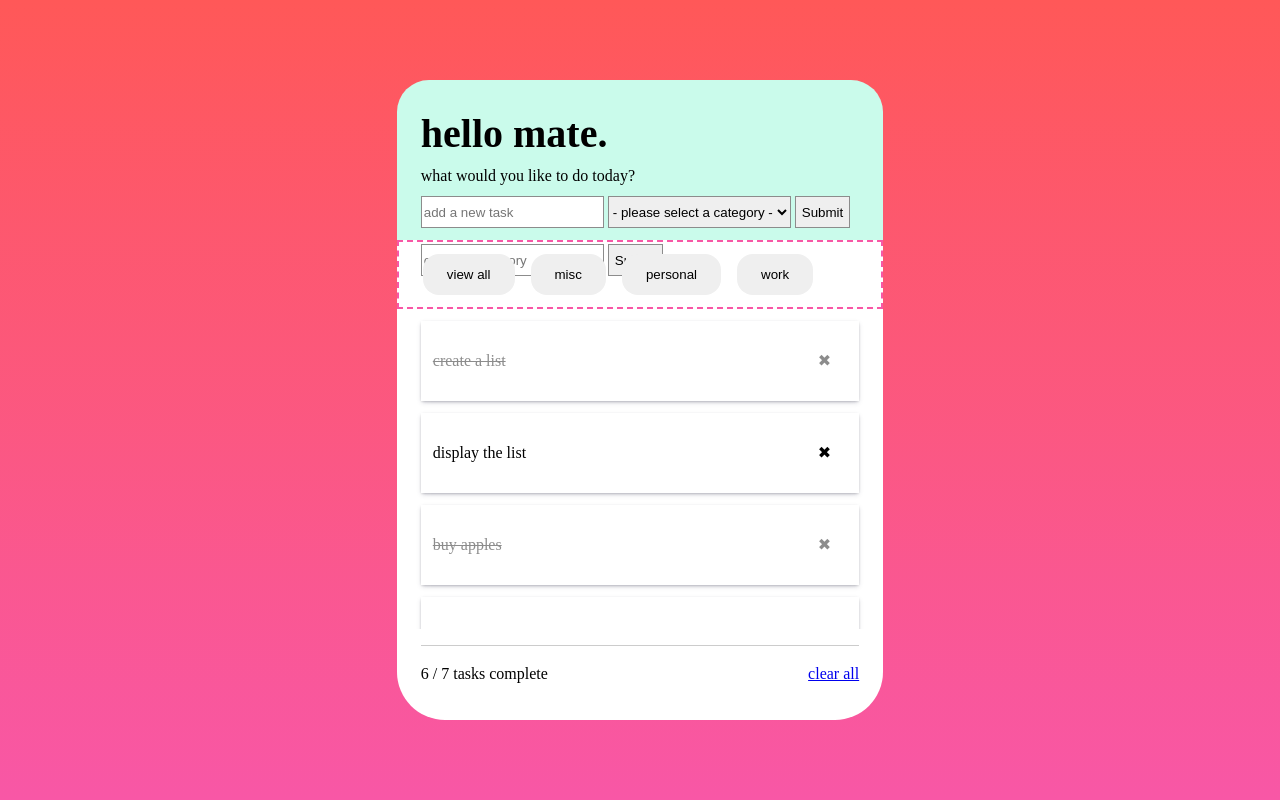
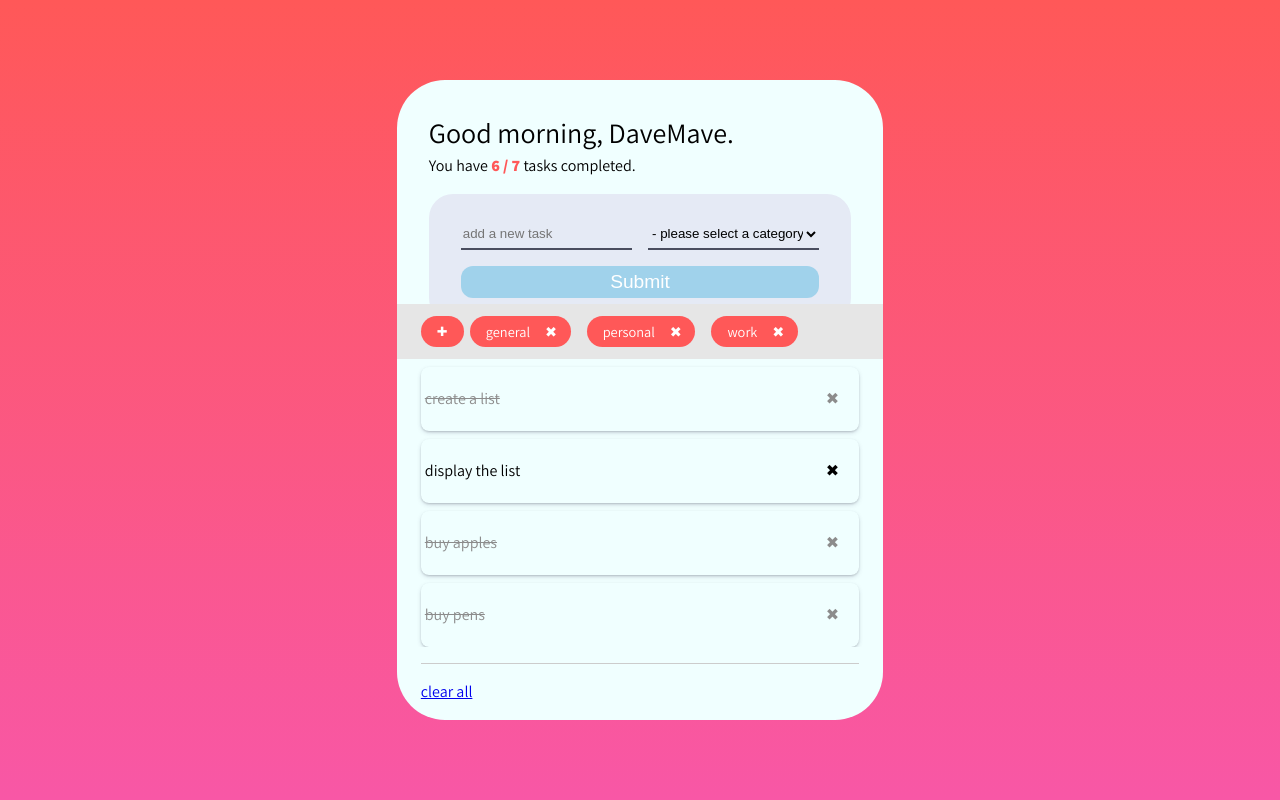
Before and after one commit to Sy5000/toDoListApp, a plain HTML site: page index.html in a window 1280 px wide. Drawn offline with Linux system fonts and the light colour scheme.

Commit message:
filters + add/remove cat, input toggle, some css updates

```diff
--- a/css/style.css
+++ b/css/style.css
@@ -1,33 +1,115 @@
 /* Include the padding and border in an element's total width and height */
-
+/*
+font-family: 'Assistant', sans-serif;
+light 300
+regular 400
+extrabold 800
+ */
 :root {
   --primary: aquamarine;
   --primary-accent: rgb(202, 251, 235);
   --secondary: #d28eca;
+  --color3: #ff5858;
+  --ltGrey: rgb(230, 230, 230);
 }
 * {
   box-sizing: border-box;
-  /* border: 1px solid red; */
 }
-
 html {
   font-size: 16px;
+  font-family: "Assistant", sans-serif;
+}
+h1 {
+  font-weight: 400;
+  font-size: 1.75rem;
+}
+h2 {
+  font-size: 1.5rem;
+}
+h3 {
+  font-size: 1.5rem;
+}
+ul {
+  list-style: none;
+}
+ul > li {
+  display: flex;
+  justify-content: space-between;
+  align-items: center;
+
+  border-radius: 0.5rem;
+  margin: 0.5rem 0px;
+  padding: 0.25em;
+  box-shadow: rgba(50, 50, 93, 0.25) 0px 2px 5px -1px,
+    rgba(0, 0, 0, 0.3) 0px 1px 3px -1px;
+}
+ul > li:first-child {
+  /* margin-top: 0; */
+}
+ul li:hover {
+  background-color: aquamarine;
+  cursor: pointer;
+}
+button {
+  font-size: 0.8rem;
+  padding: 0.5rem 1rem;
+  border-radius: 1rem;
+  border: 0;
+  background-color: var(--color3);
+  color: white;
+}
+input,
+select {
+  height: 2rem;
+  border: none;
+  border-bottom: #494d5f 2.5px solid;
+  width: 48%;
+  margin: 0.5rem 0rem;
+  background-color: transparent;
+}
+.active {
+  opacity: 0.75;
+}
+.flex {
+  display: flex;
+  gap: 1rem;
+  align-items: center;
+}
+.split {
+  justify-content: space-between;
+}
+.filter__button {
+  min-width: max-content; /* always fit content */
+  background-color: var(--color3);
+  color: white;
+  font-size: 0.9rem;
+  padding: 0.3rem 0.6rem 0.3rem 1rem;
+  border-radius: 1rem;
+  border: 0;
+}
+.remove {
+  margin-left: 0.5rem;
+  padding: 0.25rem;
+}
+.remove::after {
+  content: "\2716";
+}
+.checked {
+  text-decoration: line-through;
+  color: #8c8c8c;
+}
+.close {
+  padding: 1em;
+  float: right; /* stops .checked 'line-through' style from cascading */
+}
+.close:hover {
+  background-color: cadetblue;
+}
+.close::after {
+  content: "\2716";
+  /* content: "❌"; */
 }
 body {
-  /* background-color: bisque; */
-  /* background-image: linear-gradient(
-    45deg,
-    hsl(240deg 100% 20%) 0%,
-    hsl(289deg 100% 21%) 23%,
-    hsl(315deg 100% 27%) 39%,
-    hsl(329deg 100% 36%) 50%,
-    hsl(337deg 100% 43%) 60%,
-    hsl(357deg 91% 59%) 68%,
-    hsl(17deg 100% 59%) 76%,
-    hsl(34deg 100% 53%) 83%,
-    hsl(45deg 100% 50%) 91%,
-    hsl(55deg 100% 50%) 100%
-  ); */
   background: #f857a6; /* fallback for old browsers */
   background: -webkit-linear-gradient(
     to bottom,
@@ -44,166 +126,106 @@ body {
   background-attachment: fixed;
   position: static;
 }
+
 main {
   height: 80vh;
   width: 38vw;
   margin: auto;
   margin-top: 10vh;
   border-radius: 3em;
-  background-color: white;
+  background-color: azure;
 }
-h1 {
-  font-size: 2.5rem;
+
+#dash {
+  height: 28vh;
+  padding: 2rem 2rem 0px 2rem;
+  border-radius: 2em 2em 0px 0px;
+  /* background-color: var(--primary-accent); */
 }
-h2 {
-  font-size: 2rem;
+#analytics {
+  font-weight: 800;
+  color: var(--color3);
 }
-h3 {
-  font-size: 1.5rem;
+
+#taskInputs {
+  background-color: #e5eaf5;
+  padding: 1rem 2rem;
+  border-radius: 1.5rem;
+  margin: 1rem 0px 0.5rem 0px;
 }
-ul {
-  list-style: none;
+#submitTask {
+  /* background-color: var(--color3); */
+  background-color: #a0d2eb;
+  border: none;
+  border-radius: 0.75rem;
+  color: white;
+  font-size: 1.2rem;
+  width: 100%;
 }
-ul > li {
+
+#filters {
+  padding: 0.75rem 1.5rem;
+  height: auto;
+  background-color: var(--ltGrey);
+  /* border: #f857a6 dashed 2px; */
+}
+.wrapper {
+  position: relative;
   display: flex;
   justify-content: space-between;
   align-items: center;
-  margin: 0.75rem 0px;
-  padding: 0.75em;
-  box-shadow: rgba(50, 50, 93, 0.25) 0px 2px 5px -1px,
-    rgba(0, 0, 0, 0.3) 0px 1px 3px -1px;
-}
-ul > li:first-child {
-  /* margin-top: 0; */
-}
-ul li:hover {
-  background-color: aquamarine;
-  cursor: pointer;
-}
-button {
-  padding: 0.8rem 1.5rem;
-  border-radius: 1rem;
-  border: 0;
-}
-input,
-select {
-  height: 2rem;
-  border: #8c8c8c 1.5px solid;
-  margin: 0.5rem 0px;
 }
 
-.active {
-  background-color: var(--primary-accent);
-}
-.flex {
-  display: flex;
-  gap: 1rem;
-  align-items: center;
-}
 #filters-select {
   display: flex;
   gap: 1rem;
+  position: absolute;
+  left: 15%;
+  width: 80%;
+  z-index: 2;
+  overflow-x: scroll;
+  /* Hide scrollbar for IE, Edge and Firefox */
+  -ms-overflow-style: none; /* IE and Edge */
+  scrollbar-width: none; /* Firefox */
 }
-.split {
-  justify-content: space-between;
-}
-.checked {
-  text-decoration: line-through;
-  color: #8c8c8c;
-}
-.close {
-  /* background-color: burlywood; */
-  padding: 1em;
-
-  float: right; /* stops .checked 'line-through' style from cascading */
-}
-.close:hover {
-  background-color: cadetblue;
-}
-.close::after {
-  content: "\2716";
-  /* content: "❌"; */
+#filters-select::-webkit-scrollbar {
+  display: none;
 }
 
-#dash {
-  height: 20vh;
-  padding: 1.5rem;
-  border-radius: 2em 2em 0px 0px;
-  background-color: var(--primary-accent);
+.catInput {
+  background-color: var(--ltGrey);
+  position: absolute;
+  left: 15%;
+  width: 80%;
+  z-index: 4;
+  border: none;
+  display: none;
 }
-
-#filters {
-  /* height: min-content; */
-  padding: 0.75rem 1.5rem;
-  height: auto;
-  border: #f857a6 dashed 2px;
+/* .revealCatBut {
+  border-radius: 100%;
+} */
+#newUserCat {
+  width: 70%;
+  margin-right: 4%;
+}
+#submitCategory {
+  background-color: var(--color3);
+  color: white;
+  width: 25%;
+  border: 0;
+  padding: 0;
+  border-radius: 0.75rem;
 }
 
 #list {
-  height: 40vh;
+  height: 36vh;
   padding: 0rem 1.5rem;
   overflow-y: scroll;
-  /* border-radius: 0.5rem; */
-  /* background-color: var(--primary); */
 }
 
 #footer {
-  /* border-top: #8c8c8c 1px solid; */
   padding: 0 1.5rem;
-  height: 12vh;
-  /* border-radius: 0px 0px 0.5em 0.5em;
-  background-color: blue; */
-  /* position: fixed; */
-  /* bottom: 0px;
-  left: 0px;
-  right: 0px; */
+  height: 8vh;
 }
-/* Style the list items */
-/* ul li {
-  cursor: pointer;
-  position: relative;
-  padding: 12px 8px 12px 40px;
-  background: #eee;
-  font-size: 18px;
-  transition: 0.2s; */
-
-/* make the list items unselectable */
-
-/* -webkit-user-select: none;
-  -moz-user-select: none;
-  -ms-user-select: none;
-  user-select: none;
-} */
-/* ul li:nth-child(odd) {
-  background: #f9f9f9;
-} */
-/* Darker background-color on hover */
-/* ul li:hover {
-  background: #ddd;
-} */
-/* .checked {
-  text-decoration: line-through;
-  background: #888;
-  color: navy;
-} */
-/* Add a "checked" mark when clicked on */
-/* ul li.checked::before {
-  content: "";
-  position: absolute;
-  border-color: #fff;
-  border-style: solid;
-  border-width: 0 2px 2px 0;
-  top: 10px;
-  left: 16px;
-  transform: rotate(45deg);
-  height: 15px;
-  width: 7px;
-} */
-
-/* Style the close button */
-/* .close {
-  position: absolute;
-  right: 0;
-  top: 0;
-  padding: 12px 16px 12px 16px;
-} */
+@media {
+}
--- a/index.html
+++ b/index.html
@@ -6,16 +6,21 @@
     <title>ToDoApp</title>
     <link rel="stylesheet" href="css/reset.css" />
     <link rel="stylesheet" href="css/style.css" />
+    <!-- google fonts -->
+    <link rel="preconnect" href="https://fonts.googleapis.com" />
+    <link rel="preconnect" href="https://fonts.gstatic.com" crossorigin />
+    <link
+      href="https://fonts.googleapis.com/css2?family=Assistant:wght@300;400;800&display=swap"
+      rel="stylesheet"
+    />
   </head>
   <body>
-    <!-- <header class="flex">
-      <h3>welcome back, repo</h3>
-      <blockquote contenteditable="true">...</blockquote>
-    </header> -->
     <main>
       <section id="dash">
-        <h1>hello mate.</h1>
-        <p>what would you like to do today?</p>
+        <h1>Good morning, DaveMave.</h1>
+        <p>You have <span id="analytics"></span> tasks completed.</p>
+        <div id="taskInputs">
+          <div class="flex split">
             <input type="text" id="newUserTask" placeholder="add a new task" />
             <!-- <label for="cat-select"></label> -->
             <select name="categories" id="categories-select">
@@ -24,21 +29,32 @@
               <option value="personal">Personal</option>
               <option value="work">Work</option> -->
             </select>
+          </div>
           <input type="submit" id="submitTask" />
-        <br />
+          <!-- <br />
           <input type="text" id="newUserCat" placeholder="create a category" />
-        <input type="submit" id="submitCategory" />
+          <input type="submit" id="submitCategory" /> -->
+        </div>
+        <div class="flex split">
+          <h2>To do</h2>
+          <a href="#" onclick="filtersRemove()">view all</a>
+        </div>
       </section>
 
-      <section id="filters">
-        <!-- <h2>filters</h2> -->
+      <section id="filters" class="wrapper">
+        <div class="revealCatBut">
+          <button onClick="toggleAddCategory()">&#10010;</button>
+        </div>
+        <div class="catInput">
+          <input type="text" id="newUserCat" placeholder="create a category" />
+          <input
+            type="submit"
+            id="submitCategory"
+            onClick="toggleAddCategory()"
+          />
+        </div>
 
-        <div class="flex">
-          <div>
-            <button type="button" id="filters-remove">view all</button>
-          </div>
         <div id="filters-select"></div>
-        </div>
       </section>
 
       <section id="list">
@@ -61,8 +77,7 @@
       <section id="footer">
         <hr />
         <!-- <h4>Analytics</h4> -->
-        <div class="flex split">
-          <p id="analytics">4/5 tasks complete</p>
+        <div>
           <a href="#">clear all</a>
         </div>
       </section>
@@ -77,27 +92,29 @@
   const createCategory = document.querySelector("#submitCategory");
   const categoriesSelect = document.querySelector("#categories-select");
   const filtersSelect = document.querySelector("#filters-select");
-  const filtersRemove = document.querySelector("#filters-remove");
+  // const filtersRemove = document.querySelector("#filters-remove");
   const analytics = document.querySelector("#analytics");
   const masterList = document.querySelector("#masterList");
 
+  const catInput = document.querySelector(".catInput");
+
   // MODEL
   // globals
-  const categories = ["misc", "personal", "work"];
+  let categories = ["general", "personal", "work"];
   let list = [
     {
       task: "create a list",
-      category: "misc",
+      category: "general",
       complete: true,
     },
     {
       task: "display the list",
-      category: "misc",
+      category: "general",
       complete: false,
     },
     {
       task: "buy apples",
-      category: "misc",
+      category: "general",
       complete: true,
     },
     {
@@ -121,16 +138,17 @@
       complete: true,
     },
   ];
+  // filter state;
   let curState;
 
   ////////////////////
   ////////////////////
   // init app
   curState = false;
+  calcAnalytics(list);
   renderCategorySelect(categories);
   renderfilterBy(categories, curState);
   renderList(list);
-  calcAnalytics(list);
   ////////////////////
   ////////////////////
 
@@ -149,18 +167,22 @@
       );
     });
   }
+
   //  filters-list
   function renderfilterBy(categories, curState) {
     console.log(curState);
     // existing html
     filtersSelect.innerHTML = "";
+    // add active class
     categories.forEach((el) => {
-      let state = curState === el ? "active" : "";
+      let state = el === curState ? "active" : "";
+
       filtersSelect.insertAdjacentHTML(
         "beforeend",
-        `<button type='button' class='filter__button ${state}' data-cat='${el}'>
+        `<div type='button' class='filter__button ${state}' data-cat='${el}'>
                     ${el}
-                  </button>`
+                    <span class='remove'></span>
+                  </div>`
       );
     });
   }
@@ -168,7 +190,7 @@
   function renderList(list) {
     // existing html
     masterList.innerHTML = "";
-    // model obj
+    // model object
     list.forEach((el) => {
       // check task status
       let style = el.complete === true ? "checked" : "";
@@ -178,6 +200,11 @@
         `<li class='${style}' data-cat='${el.category}'>${el.task}<span class='close'></span></li>`
       );
     });
+  }
+
+  function toggleAddCategory() {
+    catInput.style.display =
+      catInput.style.display === "block" ? "none" : "block";
   }
 
   ////////////////////
@@ -195,6 +222,8 @@
     list.unshift(newTask);
     // VIEW
     renderList(list);
+    // removes active class
+    renderfilterBy(categories);
     // clear inputs
     task.value = categorySelect.value = "";
   });
@@ -217,29 +246,64 @@
     }
   });
 
-  // filterBy list, update VIEWs
-  filtersSelect.addEventListener("click", function (e) {
-    let target = e.target.closest(".filter__button");
-    // guard
-    if (!target) {
-      return;
-    }
-    // GLOBAL state
-    curState = target.dataset.cat;
-    // VIEW
-    renderfilterBy(categories, curState);
-    const filteredList = applyFilter(list, curState);
-    renderList(filteredList);
-  });
-
-  // remove filters, update VIEWs
-  filtersRemove.addEventListener("click", function (e) {
+  // remove filter selection
+  function filtersRemove() {
     // MODEL
     curState = false;
     // VIEW
     renderfilterBy(categories, curState);
     renderList(list);
+  }
+  //------------------//
+
+  //------------------//
+  // filterBy list, remove filters, update VIEWs
+  filtersSelect.addEventListener("click", function (e) {
+    let target = e.target;
+    // guard
+    if (!target) {
+      return;
+    }
+    // user chooses to delete filter
+    if (target.classList.contains("remove")) {
+      curState = target.closest(".filter__button");
+      // pointers
+      const toRemove = target.closest(".filter__button");
+      const cat = toRemove.dataset.cat;
+      // check category use
+      const filterCount = auditList(list, cat);
+
+      if (filterCount > 0) {
+        alert(
+          `please remove all tasks from '${cat}' category before deleting!`
+        );
+      }
+      // remove if redundant
+      if (filterCount === 0) {
+        categories = categories.filter((el) => el !== cat);
+        renderfilterBy(categories);
+        renderCategorySelect(categories);
+      }
+    }
+    // user chooses to filter list
+    if (target.classList.contains("filter__button")) {
+      // GLOBAL state
+      curState = target.dataset.cat;
+      // VIEW
+      renderfilterBy(categories, curState); // adds active class
+      const filteredList = applyFilter(list, curState);
+      renderList(filteredList);
+    }
   });
+
+  // remove filters, update VIEWs
+  // filtersRemove.addEventListener("click", function (e) {
+  //   // MODEL
+  //   curState = false;
+  //   // VIEW
+  //   renderfilterBy(categories, curState);
+  //   renderList(list);
+  // });
 
   // toggle task status, remove tasks, spdate VIEWs
   masterList.addEventListener("click", function (e) {
@@ -247,6 +311,7 @@
     let string = target.textContent;
     // when close/child is clicked
     let li = target.closest("li");
+    let liCategory = li.dataset.cat;
 
     // target list items
     if (target.tagName === "LI") {
@@ -263,17 +328,28 @@
     }
     // target close buttons
     if (target.classList.contains("close")) {
-      // MODEL
+      // MODEL - remove the task
       list = list.filter((el) => el.task != li.textContent);
-      // VIEWs
+      // check category/filter redundancy
+      // let categoryCount = list.filter((el) => el.category === liCategory);
+
+      // // VIEWs
+      // if (categoryCount.length === 0) {
+      //   //render filterBy with remove category method
+      //   let emptyCat = liCategory;
+      //   console.log(emptyCat, " < pass to renderFilterBy");
+      //   renderfilterBy(categories, curState, emptyCat);
+      // }
       if (!curState) {
         renderList(list);
       }
       if (curState) {
+        // HELPER
         const filteredList = applyFilter(list, curState);
         renderList(filteredList);
       }
     }
+    // VIEW
     calcAnalytics(list);
   });
 
@@ -282,11 +358,19 @@
     return list.filter((el) => el.category === curState);
   }
 
+  function auditList(list, cat) {
+    let count = 0;
+    list.forEach((el) => {
+      if (el.category === cat) {
+        count++;
+      }
+    });
+    return count;
+  }
+
   function calcAnalytics(list) {
     let complete = list.filter((el) => el.complete === true);
-    console.log(complete.length, " / ", list.length);
-    analytics.innerHTML =
-      complete.length + " / " + list.length + " tasks complete ";
+    analytics.innerHTML = complete.length + " / " + list.length;
   }
 
   function updateDOM() {}
@@ -304,13 +388,17 @@
   //
   // ✅ toggle a task (complete/incomplete)
   // ✅ remove a task
-  // remove a category (auto or remove button?)
+  // ✅ remove a category (auto or remove button?)
   //
   // persist tasks / custom cats / input data
   // logic to prompt when list is empty
   //
-  // task analytics
-  // ✅ style
+  // ✅ task analytics
+  // style + colour
+  // media queries for basic min screeen sizes
+  // - desk,
+  // - tab
+  // - phone
   // micro-animations
 
   // BUGS / extra functionality
@@ -319,4 +407,11 @@
   // this ignores filters which should maintain state
   //
   // do not allow duplicate list items?
+
+  // add a task > update analytics in DOM
+  //
+  // add x to filters
+  // kill filter when x is clicked
+  // display x when filter is empty
+  // new function, read list, return empty cats, read filters, add x
 </script>
```
Lines whose indentation alone changed are shown as unchanged.
